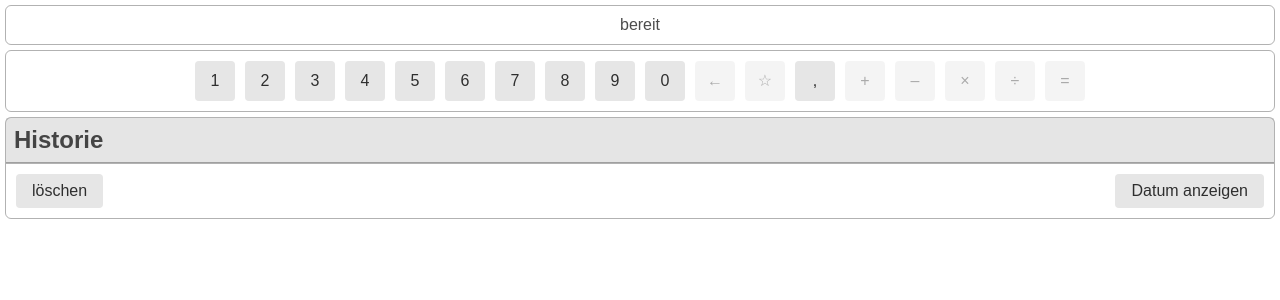
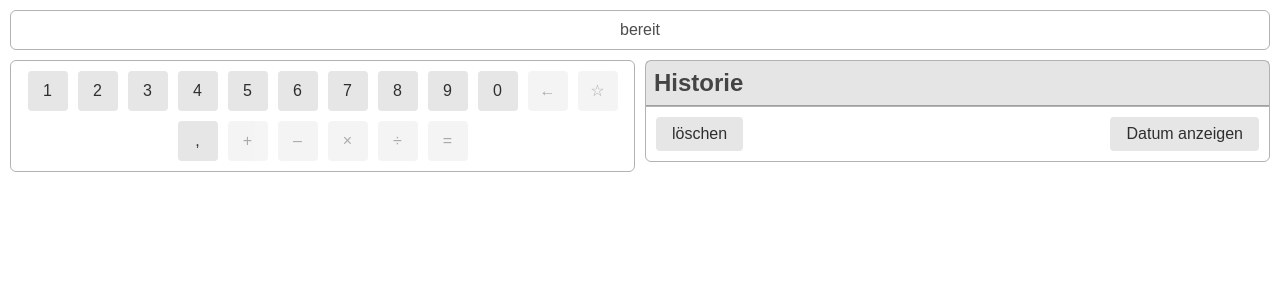
Before and after one commit to maythe4/calc, an Angular app: page / in a window 1280 px wide. Shown: the top 300 px of the page. Built offline with nearby package versions, Linux system fonts and the light colour scheme.

Commit message:
buttons and history next to each other

```diff
--- a/src/app/app.component.html
+++ b/src/app/app.component.html
@@ -1,3 +1,15 @@
-<calc-display></calc-display>
-<calc-buttons></calc-buttons>
-<calc-history></calc-history>
+<div class="half-padding">
+    <calc-display></calc-display>
+
+    <div class="pure-g">
+
+        <div class="pure-u-1 pure-u-md-1-2">
+            <calc-buttons></calc-buttons>
+        </div>
+
+        <div class="pure-u-1 pure-u-md-1-2">
+            <calc-history></calc-history>
+        </div>
+
+    </div>
+</div>
```
